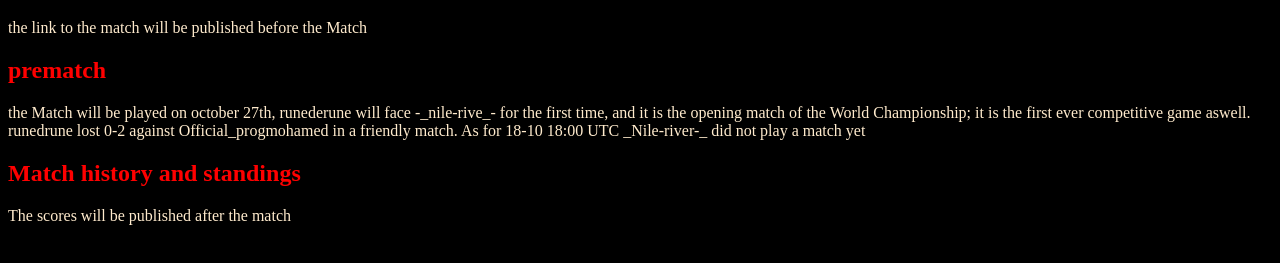
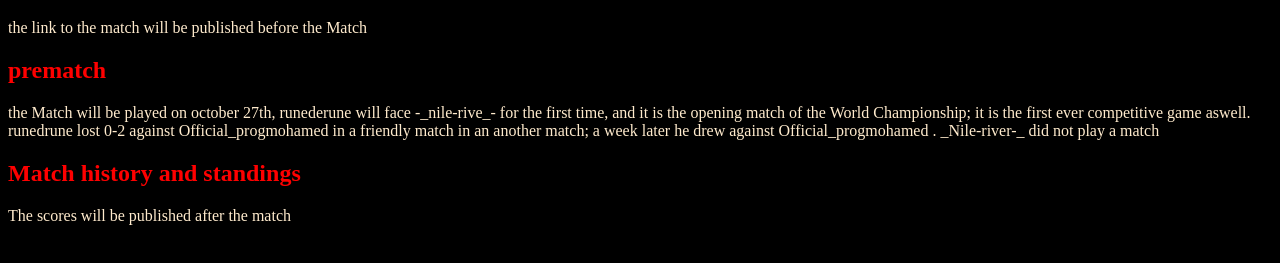
Before and after one commit to LANLTAS/LANLTAS, a plain HTML site: page D1M1;2024.html in a window 1280 px wide. Shown: the part 61-324 px from the top of the page. Drawn offline with Linux system fonts and the light colour scheme.

Commit message:
Update D1M1;2024.html

```diff
--- a/D1M1;2024.html
+++ b/D1M1;2024.html
@@ -13,7 +13,8 @@
   <h2> prematch</h2>
   <p> the Match will be played on october 27th, runederune will face -_nile-rive_- for the first time, and
     it is the opening match of the World Championship; it is the first ever competitive game aswell.
-        runedrune lost 0-2 against Official_progmohamed in a friendly match. As for 18-10 18:00 UTC _Nile-river-_ did not play a match yet
+        runedrune lost 0-2 against Official_progmohamed in a friendly match in an another match; a week later he drew against Official_progmohamed
+        . _Nile-river-_ did not play a match
   </p>
   <h2> Match history and standings</h2>
   <p> The scores will be published after the match</p>
```
